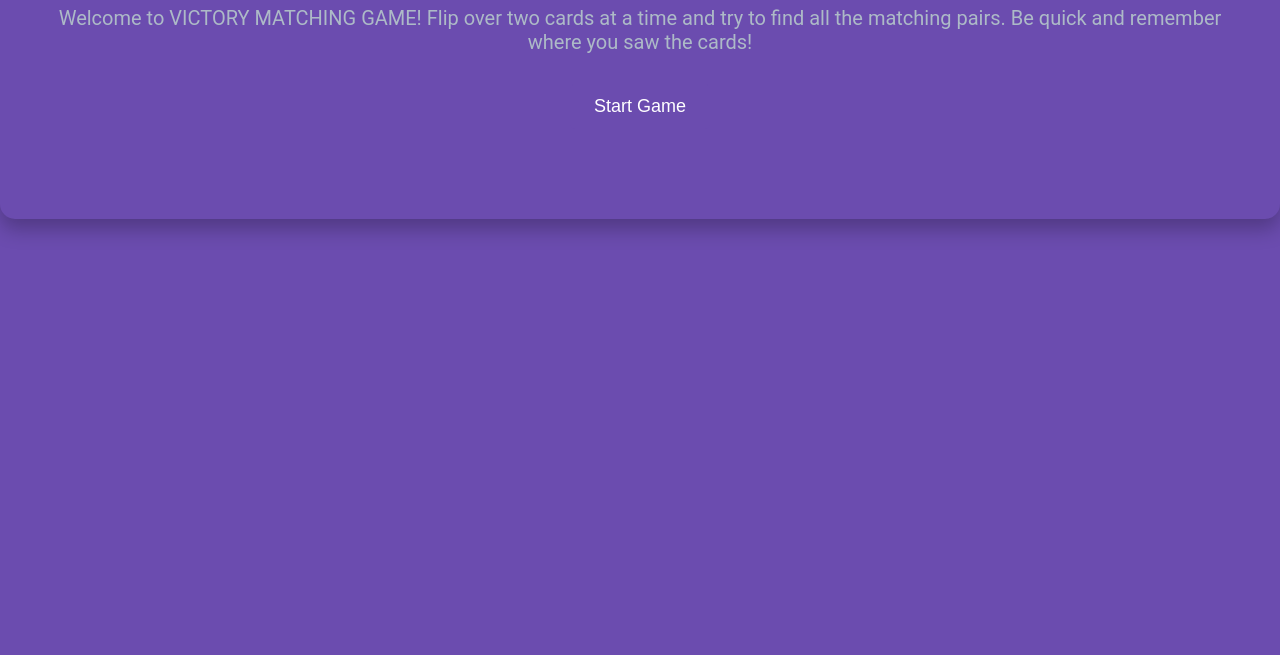
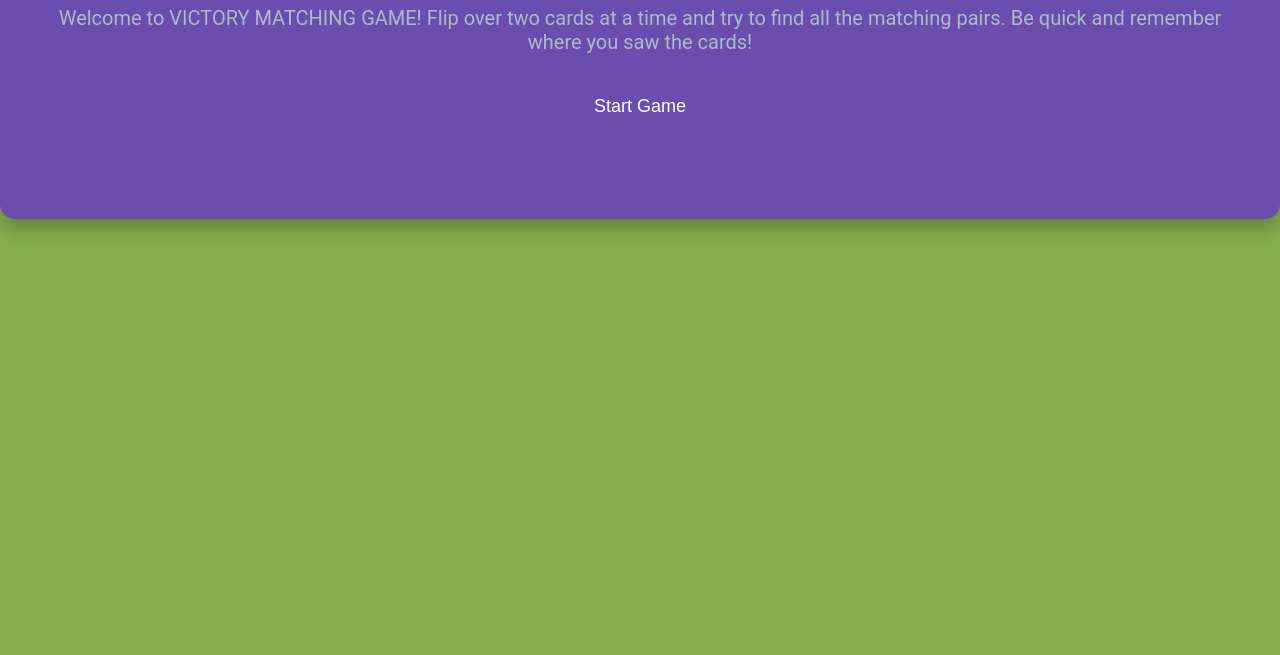
Before and after one commit to sergeassane/Victorymatchinggame, a plain HTML site: page index.html in a window 1280 px wide. Shown: the part 145-800 px from the top of the page. Drawn offline with Linux system fonts and the light colour scheme.

Commit message:
3rd changes

```diff
--- a/styles.css
+++ b/styles.css
@@ -1,6 +1,6 @@
 body {
     font-family: 'Roboto', sans-serif;
-    background-color: #6b4caf;
+    background-color: #86af4c;
     color: #ffffff;
     text-align: center;
     margin: 0;
```
Also changed, not shown: images/blank.jpeg (added), images/blank.jpg (deleted).
